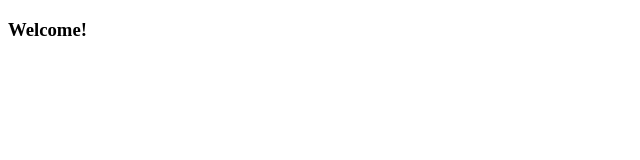
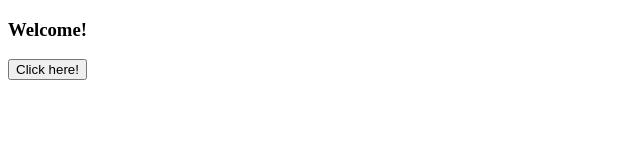
Before and after one commit to Parapet1288/JavaScript, a plain HTML site: page index.html in a window 1280 px wide. Shown: the whole page, without its empty margins (0-640 px from the left). Drawn offline with Linux system fonts and the light colour scheme.

Commit message:
La la la

```diff
--- a/index.html
+++ b/index.html
@@ -6,10 +6,14 @@
     <meta name="viewport" content="width=device-width, initial-scale=1.0">
     <title>JavaScript</title>
     <script>
-        alert("Hello!")
+        //function to say hello
+        function hello() {
+            alert("Hello!")
+        }
     </script>
 </head>
 <body>
     <h3>Welcome!</h3>
+    <button onclick="hello()">Click here!</button>
 </body>
 </html>
```
